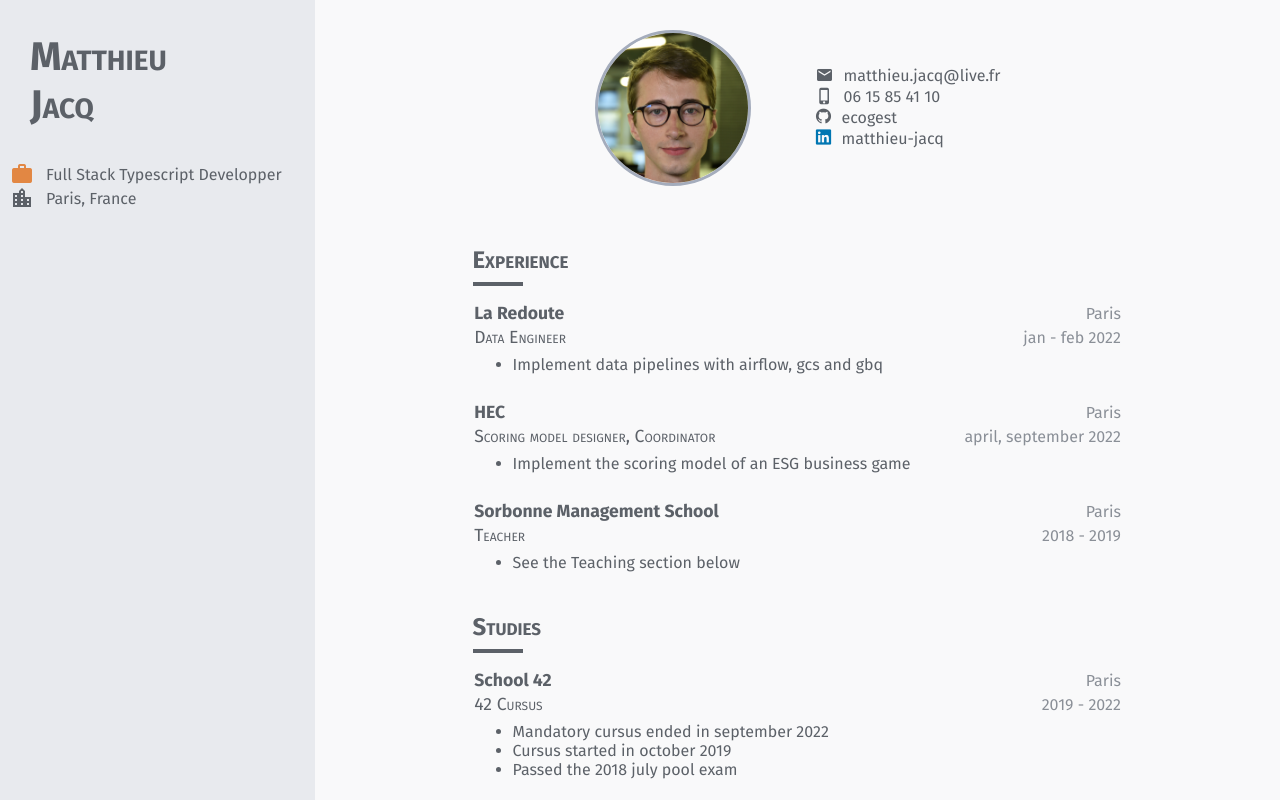
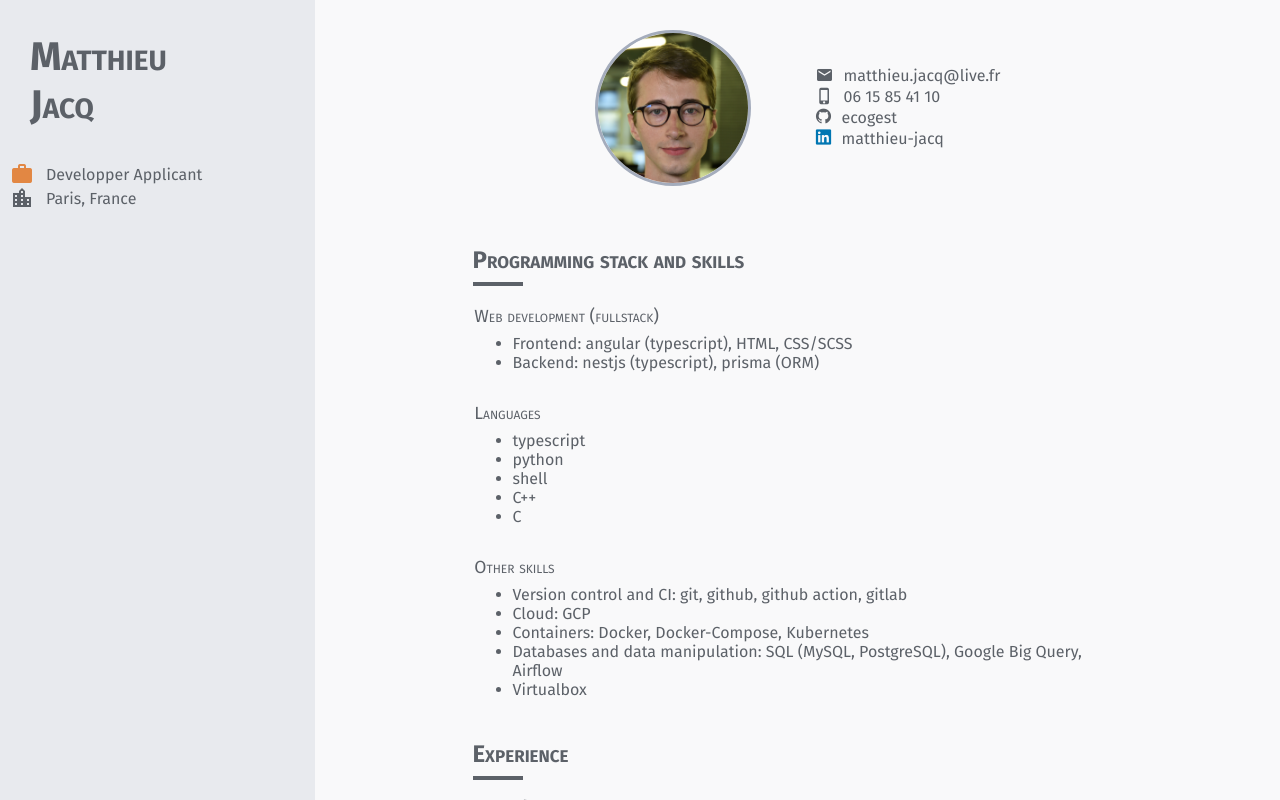
Before and after one commit to ecogest/resume, an Angular app: page / in a window 1280 px wide. Built offline with nearby package versions, Linux system fonts and the light colour scheme.

Commit message:
Programming stack and skills

```diff
--- a/src/app/components/sidebar/sidebar.component.ts
+++ b/src/app/components/sidebar/sidebar.component.ts
@@ -6,7 +6,7 @@ import { Component, OnInit } from '@angular/core';
   styleUrls: ['./sidebar.component.scss'],
 })
 export class SidebarComponent implements OnInit {
-  jobTitle = 'Full Stack Typescript Developper';
+  jobTitle = 'Developper Applicant';
   location = 'Paris, France';
 
   constructor() {}
--- a/src/app/data/sections/experience.ts
+++ b/src/app/data/sections/experience.ts
@@ -3,6 +3,29 @@ import {
   SubSection,
 } from 'src/app/components/subsection/subsection.type';
 
+const stack: SubSection[] = [
+  {
+    subtitle: 'Web development (fullstack)',
+    items: [
+      'Frontend: angular (typescript), HTML, CSS/SCSS',
+      'Backend: nestjs (typescript), prisma (ORM)',
+    ],
+  },
+  {
+    subtitle: 'Languages',
+    items: ['typescript', 'python', 'shell', 'C++', 'C'],
+  },
+  {
+    subtitle: 'Other skills',
+    items: [
+      'Version control and CI: git, github, github action, gitlab',
+      'Cloud: GCP',
+      'Containers: Docker, Docker-Compose, Kubernetes',
+      'Databases and data manipulation: SQL (MySQL, PostgreSQL), Google Big Query, Airflow',
+      'Virtualbox',
+    ],
+  },
+];
 const experience: SubSection[] = [
   {
     title: 'La Redoute',
@@ -42,7 +65,10 @@ const studies: SubSection[] = [
   {
     title: 'ENS Paris-Saclay',
     subtitle: 'Normalien, studies in economics and management',
-    items: ['Master in Law, Economics, Management'],
+    items: [
+      'Master in Law, Economics, Management',
+      'Agrégation in economics and management',
+    ],
     location: 'Cachan',
     date: { start: '2013', end: '2017' },
   },
@@ -138,10 +164,11 @@ const internship: SubSection[] = [
 ];
 
 export const sections: Section[] = [
+  { title: 'Programming stack and skills', subsections: stack },
   { title: 'Experience', subsections: experience },
   { title: 'Studies', subsections: studies },
   { title: 'Teaching', subsections: teaching },
-  { title: 'Exams', subsections: exams },
+  // { title: 'Exams', subsections: exams },
   // { title: 'Jury member', subsections: jury },
   // { title: 'Internship', subsections: internship },
 ];
```
